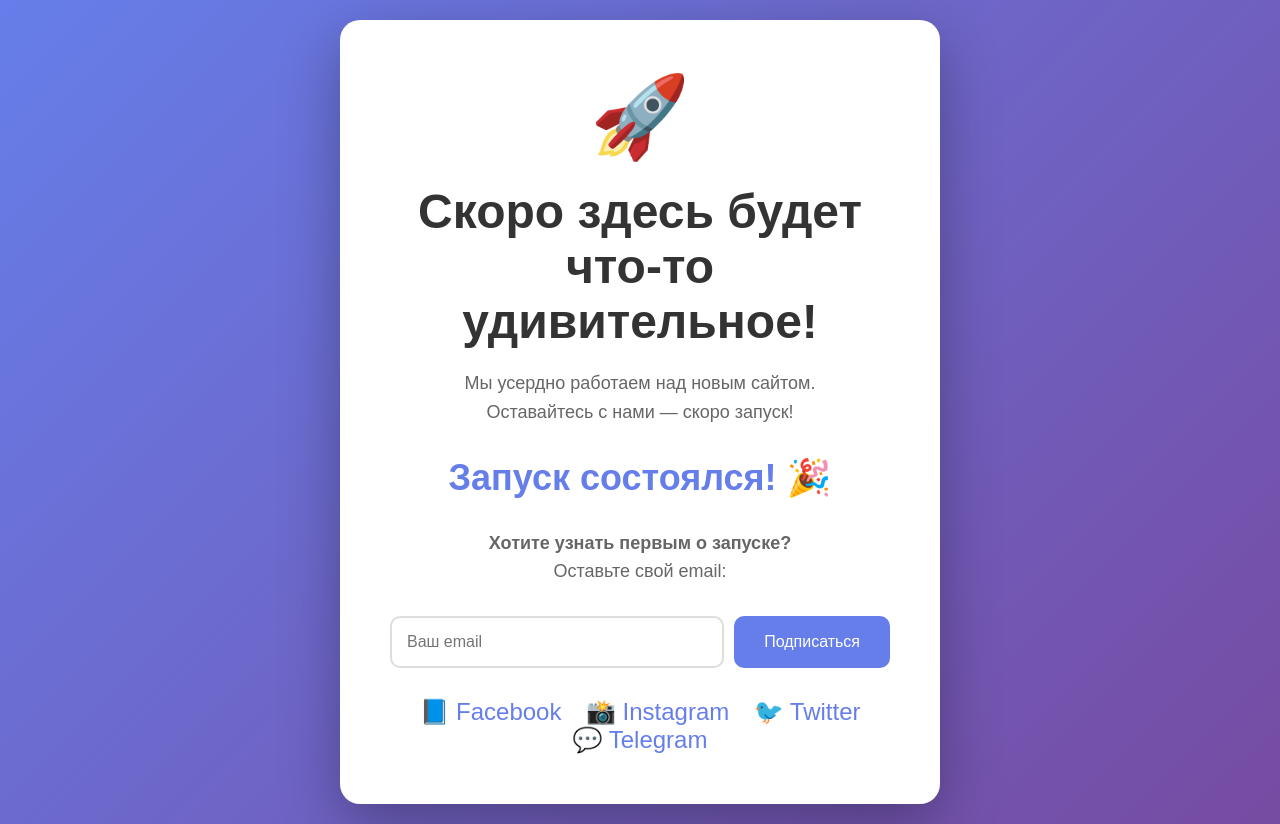
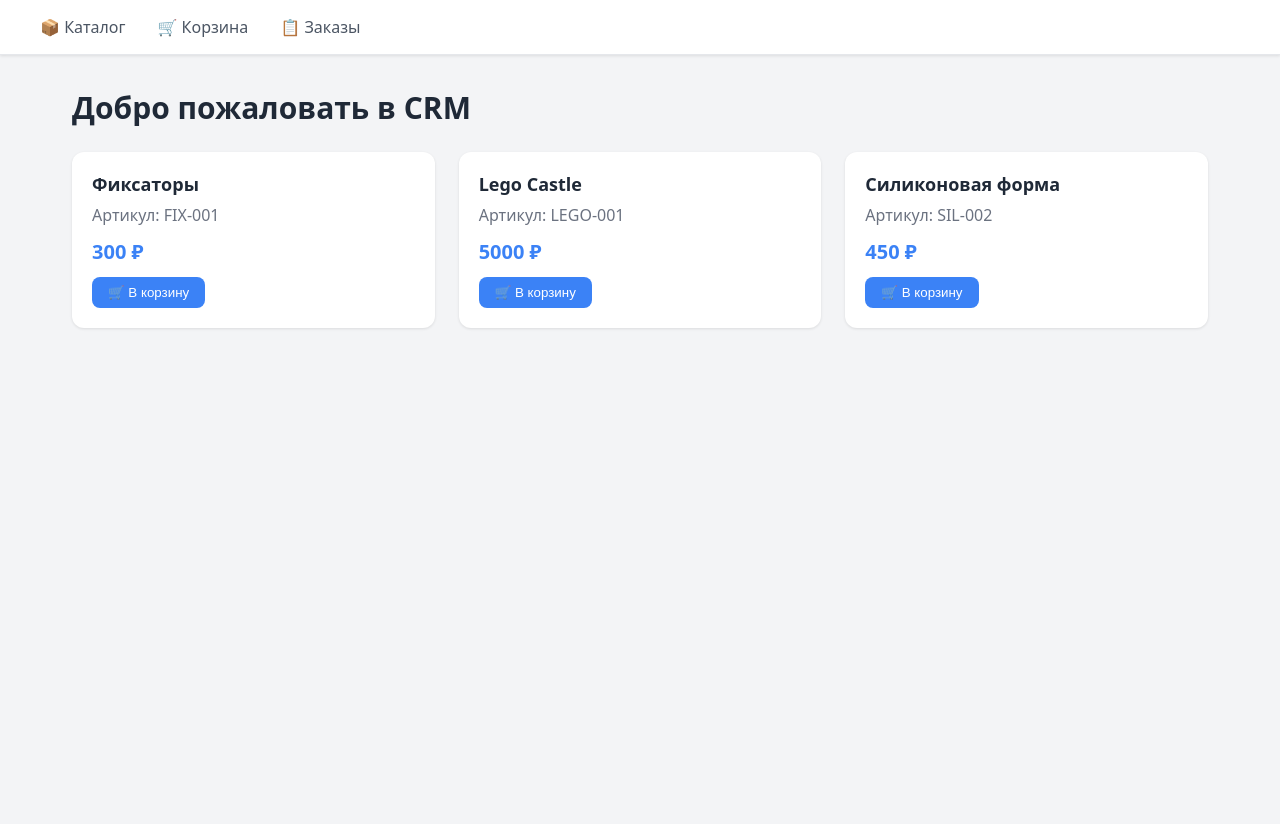
Before and after one commit to poetrydeveloper/site-store, a plain HTML site: page index.html in a window 1280 px wide. After the commit the page ends 800 px from the top, so only its background shows below. Drawn offline with Linux system fonts and the light colour scheme.

Commit message:
add tests tree

```diff
--- /dev/null
+++ b/css/main.css
@@ -0,0 +1,109 @@
+* {
+    margin: 0;
+    padding: 0;
+    box-sizing: border-box;
+}
+
+body {
+    font-family: system-ui, -apple-system, 'Segoe UI', Roboto, Arial, sans-serif;
+    background: #f3f4f6;
+    color: #1f2937;
+}
+
+header {
+    background: white;
+    border-bottom: 1px solid #e5e7eb;
+    padding: 1rem 2rem;
+    box-shadow: 0 1px 3px rgba(0,0,0,0.1);
+}
+
+nav {
+    max-width: 1200px;
+    margin: 0 auto;
+    display: flex;
+    gap: 2rem;
+}
+
+nav a {
+    color: #4b5563;
+    text-decoration: none;
+    font-weight: 500;
+    cursor: pointer;
+    transition: color 0.2s;
+}
+
+nav a:hover {
+    color: #3b82f6;
+}
+
+main {
+    max-width: 1200px;
+    margin: 2rem auto;
+    padding: 0 2rem;
+}
+
+h1 {
+    margin-bottom: 1.5rem;
+    font-size: 1.875rem;
+}
+
+.products-grid {
+    display: grid;
+    grid-template-columns: repeat(auto-fill, minmax(280px, 1fr));
+    gap: 1.5rem;
+}
+
+.product-card {
+    background: white;
+    border-radius: 12px;
+    padding: 1.25rem;
+    box-shadow: 0 1px 3px rgba(0,0,0,0.1);
+    transition: transform 0.2s, box-shadow 0.2s;
+}
+
+.product-card:hover {
+    transform: translateY(-2px);
+    box-shadow: 0 4px 6px rgba(0,0,0,0.1);
+}
+
+.product-card h3 {
+    margin-bottom: 0.5rem;
+    font-size: 1.125rem;
+}
+
+.product-card p {
+    color: #6b7280;
+    margin-bottom: 0.5rem;
+}
+
+.product-card .price {
+    font-size: 1.25rem;
+    font-weight: bold;
+    color: #3b82f6;
+    margin: 0.75rem 0;
+}
+
+button {
+    background: #3b82f6;
+    color: white;
+    border: none;
+    padding: 0.5rem 1rem;
+    border-radius: 8px;
+    cursor: pointer;
+    font-weight: 500;
+    transition: background 0.2s;
+}
+
+button:hover {
+    background: #2563eb;
+}
+
+.cart-item {
+    background: white;
+    border-radius: 8px;
+    padding: 1rem;
+    margin-bottom: 0.5rem;
+    display: flex;
+    justify-content: space-between;
+    align-items: center;
+}
--- a/index.html
+++ b/index.html
@@ -3,204 +3,13 @@
 <head>
     <meta charset="UTF-8">
     <meta name="viewport" content="width=device-width, initial-scale=1.0">
-    <title>Скоро здесь будет сайт</title>
-    <style>
-        * {
-            margin: 0;
-            padding: 0;
-            box-sizing: border-box;
-        }
-
-        body {
-            font-family: Arial, sans-serif;
-            background: linear-gradient(135deg, #667eea 0%, #764ba2 100%);
-            min-height: 100vh;
-            display: flex;
-            justify-content: center;
-            align-items: center;
-            padding: 20px;
-        }
-
-        .container {
-            background: white;
-            border-radius: 20px;
-            padding: 50px;
-            text-align: center;
-            max-width: 600px;
-            box-shadow: 0 20px 60px rgba(0,0,0,0.3);
-        }
-
-        h1 {
-            font-size: 48px;
-            color: #333;
-            margin-bottom: 20px;
-        }
-
-        .emoji {
-            font-size: 80px;
-            margin-bottom: 20px;
-        }
-
-        p {
-            font-size: 18px;
-            color: #666;
-            line-height: 1.6;
-            margin-bottom: 30px;
-        }
-
-        .countdown {
-            font-size: 36px;
-            font-weight: bold;
-            color: #667eea;
-            margin: 30px 0;
-        }
-
-        .input-group {
-            display: flex;
-            gap: 10px;
-            margin-bottom: 20px;
-        }
-
-        input {
-            flex: 1;
-            padding: 15px;
-            border: 2px solid #ddd;
-            border-radius: 10px;
-            font-size: 16px;
-        }
-
-        button {
-            background: #667eea;
-            color: white;
-            border: none;
-            padding: 15px 30px;
-            border-radius: 10px;
-            font-size: 16px;
-            cursor: pointer;
-            transition: transform 0.3s;
-        }
-
-        button:hover {
-            transform: scale(1.05);
-            background: #5a67d8;
-        }
-
-        .social-links {
-            margin-top: 30px;
-        }
-
-        .social-links a {
-            color: #667eea;
-            text-decoration: none;
-            margin: 0 10px;
-            font-size: 24px;
-        }
-
-        .social-links a:hover {
-            color: #764ba2;
-        }
-
-        @media (max-width: 600px) {
-            .container {
-                padding: 30px;
-            }
-
-            h1 {
-                font-size: 32px;
-            }
-
-            .input-group {
-                flex-direction: column;
-            }
-        }
-    </style>
+    <title>CRM Учёт товаров</title>
+    <link rel="stylesheet" href="css/main.css">
 </head>
 <body>
-    <div class="container">
-        <div class="emoji">
-            🚀
-        </div>
+    <div id="app"></div>
 
-        <h1>
-            Скоро здесь будет<br>
-            что-то удивительное!
-        </h1>
-
-        <p>
-            Мы усердно работаем над новым сайтом.<br>
-            Оставайтесь с нами — скоро запуск!
-        </p>
-
-        <div class="countdown" id="countdown"></div>
-
-        <p>
-            <strong>Хотите узнать первым о запуске?</strong><br>
-            Оставьте свой email:
-        </p>
-
-        <div class="input-group">
-            <input type="email" id="email" placeholder="Ваш email">
-            <button onclick="subscribe()">Подписаться</button>
-        </div>
-
-        <div class="social-links">
-            <a href="#">📘 Facebook</a>
-            <a href="#">📸 Instagram</a>
-            <a href="#">🐦 Twitter</a>
-            <a href="#">💬 Telegram</a>
-        </div>
-    </div>
-
-    <script>
-        // Таймер обратного отсчета (до Нового года или укажите свою дату)
-        function updateCountdown() {
-            // Укажите свою дату запуска (год, месяц (0-11), день)
-            const launchDate = new Date(2025, 0, 1); // 1 января 2025
-            const now = new Date();
-            const diff = launchDate - now;
-
-            if (diff <= 0) {
-                document.getElementById('countdown').innerHTML = "Запуск состоялся! 🎉";
-                return;
-            }
-
-            const days = Math.floor(diff / (1000 * 60 * 60 * 24));
-            const hours = Math.floor((diff % (86400000)) / 3600000);
-            const minutes = Math.floor((diff % 3600000) / 60000);
-            const seconds = Math.floor((diff % 60000) / 1000);
-
-            document.getElementById('countdown').innerHTML =
-                `${days}д ${hours}ч ${minutes}м ${seconds}с`;
-        }
-
-        updateCountdown();
-        setInterval(updateCountdown, 1000);
-
-        // Функция подписки (пока просто показывает сообщение)
-        function subscribe() {
-            const email = document.getElementById('email').value;
-
-            if (!email) {
-                alert('Пожалуйста, введите email');
-                return;
-            }
-
-            if (!email.includes('@')) {
-                alert('Введите корректный email');
-                return;
-            }
-
-            // Здесь вы можете добавить отправку на ваш email или в базу данных
-            alert(`Спасибо за подписку, ${email}! Мы сообщим вам о запуске.`);
-            document.getElementById('email').value = '';
-        }
-
-        // Добавляем обработчик Enter в поле email
-        document.getElementById('email').addEventListener('keypress', function(e) {
-            if (e.key === 'Enter') {
-                subscribe();
-            }
-        });
-    </script>
+    <!-- Подключаем главный модуль -->
+    <script type="module" src="js/app.js"></script>
 </body>
 </html>
--- /dev/null
+++ b/js/app.js
@@ -0,0 +1,23 @@
+// Временный код, чтобы увидеть, что всё работает
+import { renderHeader } from './components/header.js';
+import { renderCatalog } from './components/catalog.js';
+
+// Тестовые данные
+const testProducts = [
+    { id: 1, name: 'Фиксаторы', code: 'FIX-001', price: 300 },
+    { id: 2, name: 'Lego Castle', code: 'LEGO-001', price: 5000 },
+    { id: 3, name: 'Силиконовая форма', code: 'SIL-002', price: 450 }
+];
+
+function renderApp() {
+    const app = document.getElementById('app');
+    app.innerHTML = `
+        ${renderHeader()}
+        <main>
+            <h1>Добро пожаловать в CRM</h1>
+            ${renderCatalog(testProducts)}
+        </main>
+    `;
+}
+
+renderApp();
--- /dev/null
+++ b/js/components/catalog.js
@@ -0,0 +1,15 @@
+import { renderProductCard } from './productCard.js';
+
+export function renderCatalog(products) {
+    if (!products || products.length === 0) {
+        return '<p>😕 Товаров пока нет</p>';
+    }
+
+    return `
+        <div class="catalog">
+            <div class="products-grid">
+                ${products.map(p => renderProductCard(p)).join('')}
+            </div>
+        </div>
+    `;
+}
--- /dev/null
+++ b/js/components/header.js
@@ -0,0 +1,11 @@
+export function renderHeader() {
+    return `
+        <header>
+            <nav>
+                <a href="#" data-page="catalog">📦 Каталог</a>
+                <a href="#" data-page="cart">🛒 Корзина</a>
+                <a href="#" data-page="orders">📋 Заказы</a>
+            </nav>
+        </header>
+    `;
+}
--- /dev/null
+++ b/js/components/productCard.js
@@ -0,0 +1,12 @@
+export function renderProductCard(product) {
+    return `
+        <div class="product-card" data-id="${product.id}">
+            <h3>${product.name}</h3>
+            <p>Артикул: ${product.code}</p>
+            <div class="price">${product.price} ₽</div>
+            <button class="add-to-cart" data-id="${product.id}">
+                🛒 В корзину
+            </button>
+        </div>
+    `;
+}
```
Also changed, not shown: coming-soon.html (added, +206 -0 lines), js/components/cart.js (added), js/models/Cart.js (added), js/models/Category.js (added), js/models/Product.js (added), js/models/ProductUnit.js (added), js/services/supabase.js (added), js/utils/helpers.js (added), pages/about.html (added), pages/home.html (added), tests/testRunner.html (added).
